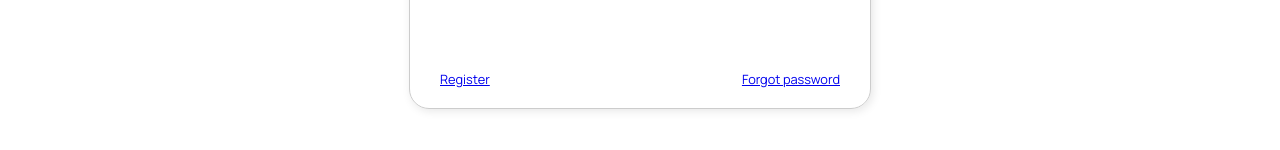
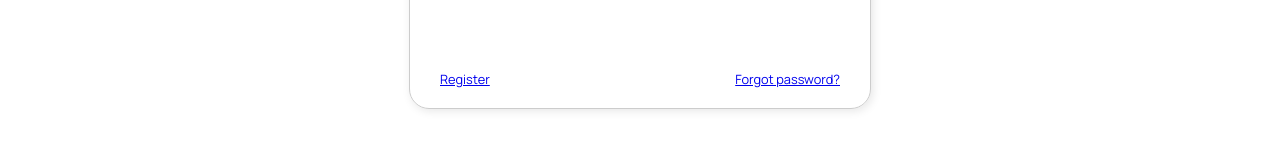
Before and after one commit to MarianFigula/asos-art-gallery, a React (Create React App) app: page /login in a window 1280 px wide. Shown: the part 490-640 px from the top of the page. Built offline with nearby package versions, Linux system fonts and the light colour scheme; no server answers.

Commit message:
feat: added forgot password link

```diff
--- a/src/components/login/Login.js
+++ b/src/components/login/Login.js
@@ -61,7 +61,7 @@ export function Login() {
             </form>
             <div className="links">
                 <Link to="/register">Register</Link>
-                <Link to="/forgot-password">Forgot password</Link>
+                <Link to="/forgot-password">Forgot password?</Link>
             </div>
         </div>
 
```
